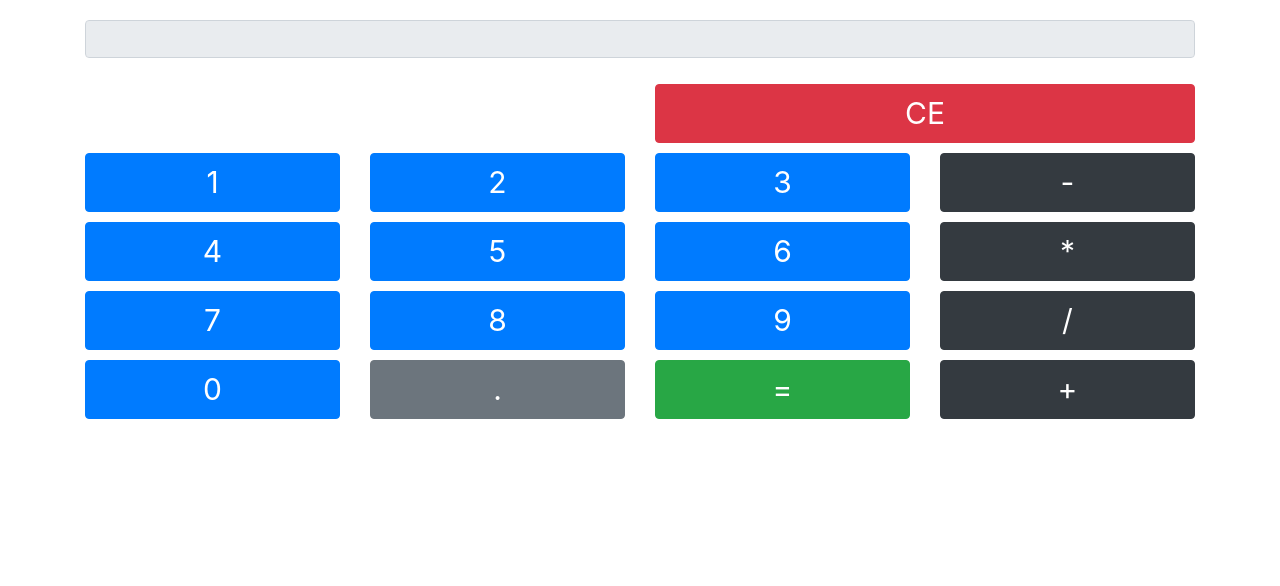
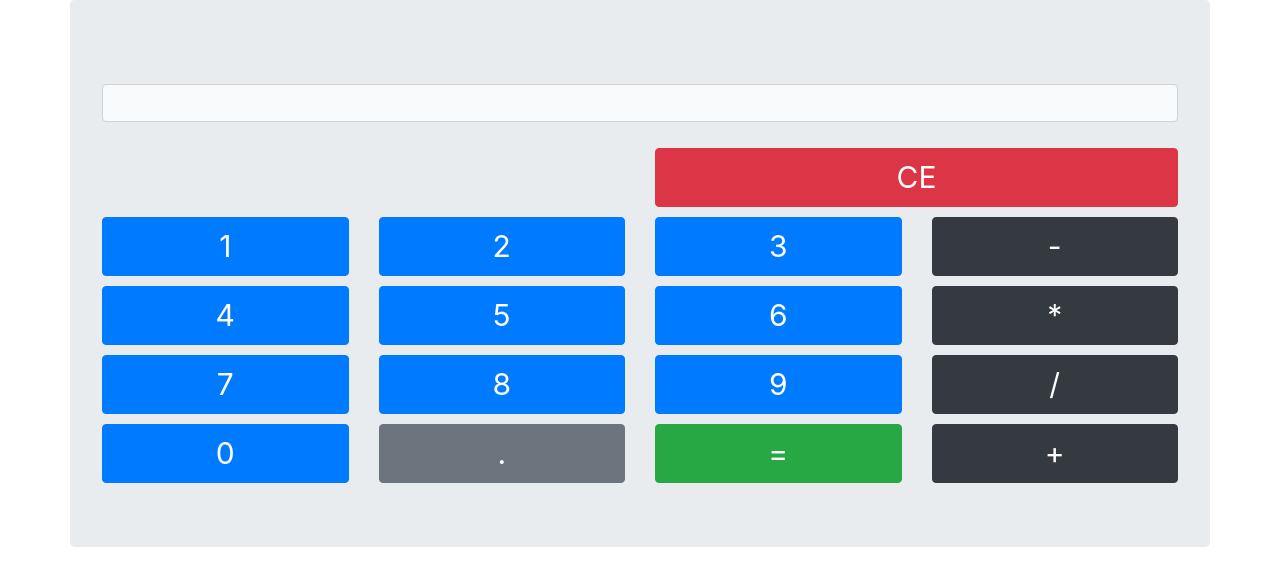
Before and after one commit to CarinaNovais/projetoCalculadoraMonaca, a website: page www/index.html in a window 1280 px wide. Drawn offline with nearby package versions, Linux system fonts and the light colour scheme.

Commit message:
Adicionando cor de fundo do container

```diff
--- a/www/index.html
+++ b/www/index.html
@@ -10,11 +10,11 @@
   <link rel="stylesheet" href="https://cdn.jsdelivr.net/npm/bootstrap@4.6.0/dist/css/bootstrap.min.css" integrity="sha384-B0vP5xmATw1+K9KRQjQERJvTumQW0nPEzvF6L/Z6nronJ3oUOFUFpCjEUQouq2+l" crossorigin="anonymous">
 </head>
 <body>
-  <div class="container">
+  <div class="container jumbotron">
     <div class="row">
       <div class="col-12">
         <div class="form-group">
-          <input type="text" class="form-control display" readonly>
+          <input type="text" class="form-control display bg-light" readonly>
         </div>
       </div>
     </div>
```
Also changed, not shown: 1 other file.
